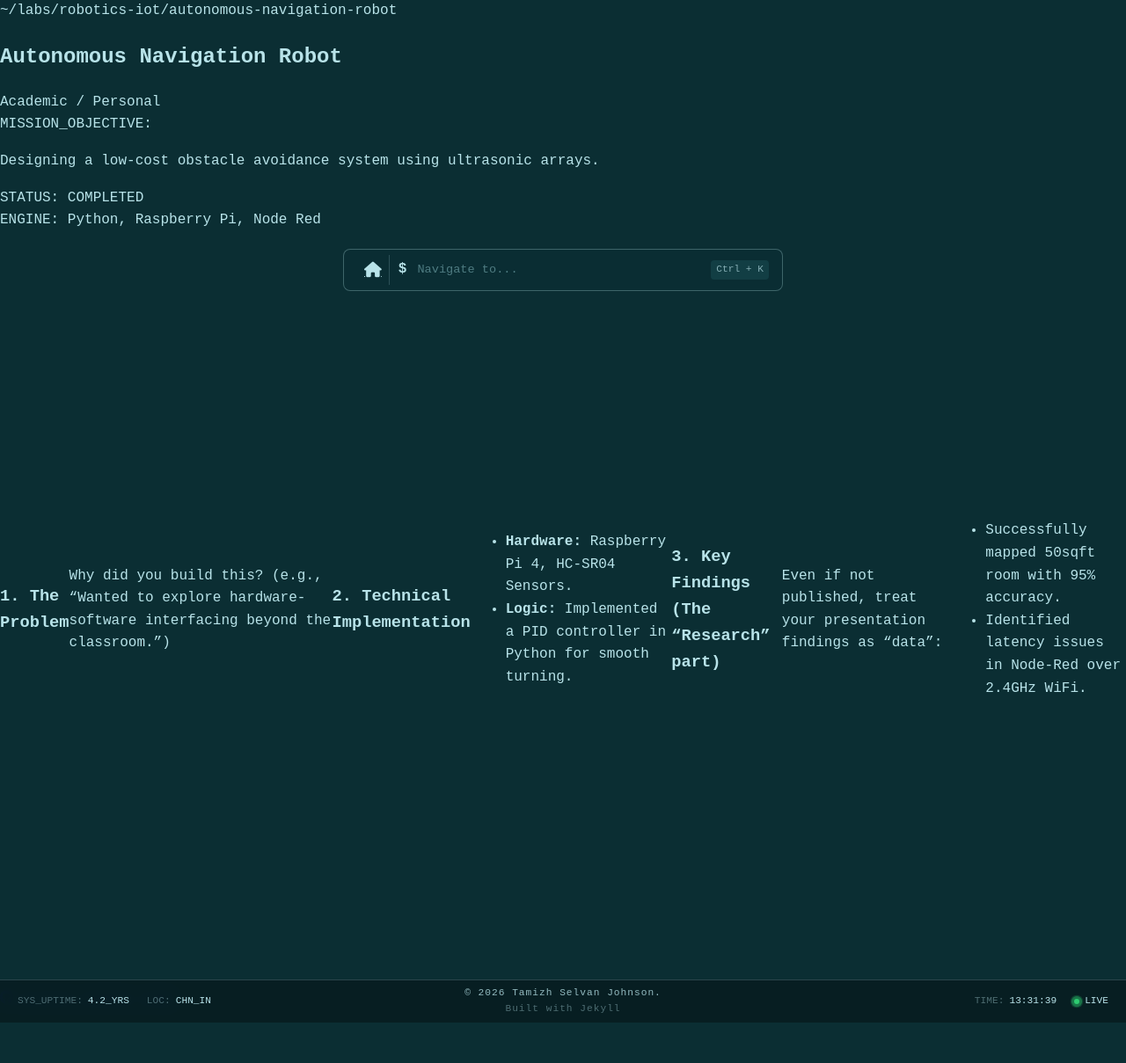
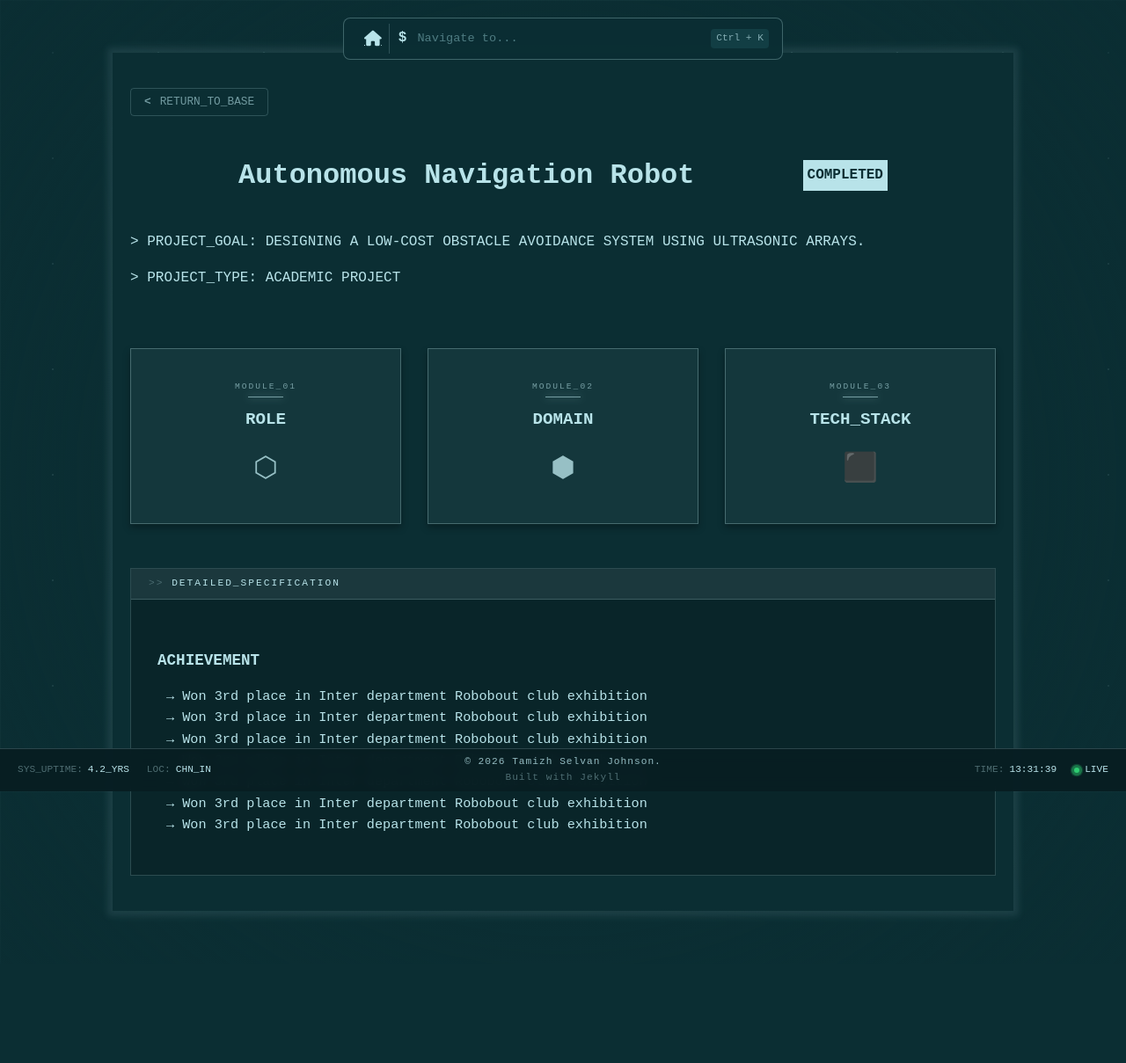
Before and after one commit to TyroTamizh/tyrotamizh.github.io, a Jekyll site: the page built from _academic_projects/automated-robot.md, in a window 1280 px wide. Shown: the whole page at 88% size. Built offline with Jekyll 4.4.1, drawn with Linux system fonts in a browser that asks for light colours; after the commit the page ends 1156 px from its top, so only the background shows below that.

Commit message:
Updated Project view layout

```diff
--- a/_academic_projects/automated-robot.md
+++ b/_academic_projects/automated-robot.md
@@ -1,24 +1,18 @@
 ---
-layout: academic
+layout: projectview
 title: "Autonomous Navigation Robot"
-category: "Robotics / IoT"        # Helps distinguish types of personal work
+role: "Coder"
+type: Academic Project
+category: "Robotics / IoT"
 tools: [Python, Raspberry Pi, Node Red]
 status: "COMPLETED"               # or "IN_DEVELOPMENT"
-project_type: "Academic / Personal"
-repository: "github.com/username/repo" # Link to your code
-mission_objective: "Designing a low-cost obstacle avoidance system using ultrasonic arrays."
+objective: "Designing a low-cost obstacle avoidance system using ultrasonic arrays."
 ---
-
-### 1. The Problem
-Why did you build this? (e.g., "Wanted to explore hardware-software interfacing beyond the classroom.")
-
-### 2. Technical Implementation
-
-
-* **Hardware:** Raspberry Pi 4, HC-SR04 Sensors.
-* **Logic:** Implemented a PID controller in Python for smooth turning.
-
-### 3. Key Findings (The "Research" part)
-Even if not published, treat your presentation findings as "data":
-* Successfully mapped 50sqft room with 95% accuracy.
-* Identified latency issues in Node-Red over 2.4GHz WiFi.
+## Achievement
+* Won 3rd place in Inter department Robobout club exhibition
+* Won 3rd place in Inter department Robobout club exhibition
+* Won 3rd place in Inter department Robobout club exhibition
+* Won 3rd place in Inter department Robobout club exhibition
+* Won 3rd place in Inter department Robobout club exhibition
+* Won 3rd place in Inter department Robobout club exhibition
+* Won 3rd place in Inter department Robobout club exhibition
--- a/_layouts/academic.html
+++ /dev/null
@@ -1,38 +0,0 @@
----
-layout: default
----
-<article class="project-view academic-view">
-  <header class="project-header">
-    <div class="breadcrumb">~/labs/{{ page.category | slugify }}/{{ page.title | slugify }}</div>
-    <div class="header-main">
-      <h1>{{ page.title }}</h1>
-      <span class="type-tag">{{ page.project_type }}</span>
-    </div>
-
-    <div class="mission-brief">
-      <div class="brief-label">MISSION_OBJECTIVE:</div>
-      <p>{{ page.mission_objective }}</p>
-    </div>
-
-    <div class="specs-bar">
-      <div class="spec-item">
-        <span class="s-label">STATUS:</span>
-        <span class="s-value {% if page.status == 'COMPLETED' %}success{% endif %}">{{ page.status }}</span>
-      </div>
-      <div class="spec-item">
-        <span class="s-label">ENGINE:</span>
-        <span class="s-value">{{ page.tools | join: ", " }}</span>
-      </div>
-    </div>
-  </header>
-
-  <section class="project-content">
-    {{ content }}
-  </section>
-
-  {% if page.repository %}
-  <footer class="code-footer">
-    <a href="https://{{ page.repository }}" class="btn-code"><i class="fab fa-github"></i> ACCESS_SOURCE_CODE</a>
-  </footer>
-  {% endif %}
-</article>
--- /dev/null
+++ b/_layouts/projectview.html
@@ -0,0 +1,85 @@
+---
+layout: default
+---
+<div class="circuit-page-stage">
+  <div class="personal-project-container">
+
+    <header class="project-info-header">
+      <nav class="project-nav">
+        <a href="/projects" class="back-link">
+          <span class="symbol"><</span>
+          <span class="text">RETURN_TO_BASE</span>
+        </a>
+      </nav>
+
+      <div class="header-line">
+        <h1>{{ page.title }}</h1>
+        <div class="status hidden-mobile">{{page.status | upcase}}</div>
+      </div>
+
+      {% if page.company %}
+        <p class="status-line">> OBJECTIVE: {{page.objective | upcase}}</p>
+        <p class="status-line">> ORGANIZATION: {{page.company | upcase}}</p>
+        {% elsif page.type %}
+        <p class="status-line">> PROJECT_GOAL: {{page.objective | upcase}}</p>
+        <p class="status-line">> PROJECT_TYPE: {{page.type | upcase}}</p>
+      {% endif %}
+    </header>
+
+    <div class="module-grid">
+
+      <div class="flip-card" onclick="this.classList.toggle('flipped')">
+        <div class="card-inner">
+          <div class="card-front">
+            <div class="module-label">MODULE_01</div>
+            <h3>ROLE</h3>
+            <div class="icon">⬡</div>
+          </div>
+          <div class="card-back">
+            <p>{{ page.role}}</p>
+          </div>
+        </div>
+      </div>
+
+      <div class="flip-card" onclick="this.classList.toggle('flipped')">
+        <div class="card-inner">
+          <div class="card-front">
+            <div class="module-label">MODULE_02</div>
+            <h3>DOMAIN</h3>
+            <div class="icon">⬢</div>
+          </div>
+          <div class="card-back">
+            <p>{{ page.category }}</p>
+          </div>
+        </div>
+      </div>
+
+      <div class="flip-card" onclick="this.classList.toggle('flipped')">
+        <div class="card-inner">
+          <div class="card-front">
+            <div class="module-label">MODULE_03</div>
+            <h3>TECH_STACK</h3>
+            <div class="icon">⬛</div>
+          </div>
+          <div class="card-back">
+            <ul>
+              {% for tool in page.tools %}
+              <li>{{ tool }}</li>
+              {% endfor %}
+            </ul>
+          </div>
+        </div>
+      </div>
+
+    </div>
+
+    <div class="projDescription">
+      <div class="desc-header">
+        <span class="prefix">>></span> DETAILED_SPECIFICATION
+      </div>
+      <div class="desc-content">
+        {{ content }}
+      </div>
+    </div>
+  </div>
+</div>
--- a/_sass/_projects_view.scss
+++ b/_sass/_projects_view.scss
@@ -1,139 +1,351 @@
-.professional-layout-wrapper {
+.circuit-page-stage {
   width: 100%;
-  height: calc(100vh - 60px);
-  min-height: 85vh; // Takes up most of the screen height
+  min-height: 100vh; // Forces it to fill the screen height
+  background-color: $darkbgColor;
+  position: relative;
+  overflow-x: hidden; // Prevents horizontal scroll from 3D tilts
   display: flex;
-  align-items: center;      // Vertical
-  justify-content: center; // Horizontal
-  padding: 60px 0; // Gives space for your Nav and Footer
+  align-items: center;
+  justify-content: center;
+  display: block;
+  overflow-y: auto;
+
+  background-image: linear-gradient(rgba($accent1, 0.07) 1px, transparent 1px),
+    linear-gradient(90deg, rgba($accent1, 0.07) 1px, transparent 1px);
+  background-size: 60px 60px;
+  background-attachment: fixed; // Keep the circuit still while scrolling
+
+  &::before {
+    content: "";
+    position: absolute;
+    top: 0;
+    left: 0;
+    right: 0;
+    bottom: 0;
+    // The "Nodes" at intersections
+    background-image: radial-gradient(
+      circle,
+      rgba($accent1, 0.2) 1px,
+      transparent 1px
+    );
+    background-size: 120px 120px;
+    background-attachment: fixed;
+    pointer-events: none;
+  }
+
+  // Optional: A soft vignette to make the center "glow"
+  &::after {
+    content: "";
+    position: absolute;
+    top: 0;
+    left: 0;
+    width: 100%;
+    height: 100%;
+    background: radial-gradient(
+      circle at center,
+      transparent 20%,
+      rgba($darkbgColor, 0.8) 100%
+    );
+    pointer-events: none;
+  }
+}
+.personal-project-container {
+  box-shadow: 0 0 8px 6px rgba($accent1, 0.1);
   background-color: $darkbgColor;
+  max-width: 1100px;
+  width: 80%;
+  margin: 60px auto;
+  padding: 40px 20px;
+  position: relative;
+  z-index: 2;
+  display: flex;
+  flex-direction: column;
+  justify-content: center;
+  //min-height: 100vh;
 }
 
-.workspace-container {
-  max-width: 950px;
-  margin: 0 auto;
+.header-line{
   display: flex;
-  flex-direction: column;
-  height: 70vh; // Keeps it compact and centered vertically
-  border: 1px solid rgba($accent1, 0.2);
-  background: $darkbgColor;
-  font-family: $code-font;
-  box-shadow: 0 20px 50px rgba(0,0,0,0.5);
+  align-items: center;
+  justify-content: space-evenly;
 
-  .window-header {
-    background: rgba($accent1, 0.05);
-    padding: 10px 15px;
-    display: flex;
-    border-bottom: 1px solid rgba($accent1, 0.1);
+  .status{
+    background-color: $accent1;
+    color: $darkbgColor;
+    font-weight: bold;
+    padding: 5px;
+  }
+}
+
+.module-grid {
+  display: grid;
+  grid-template-columns: repeat(3, 1fr);
+  gap: 30px;
+  margin-top: 50px;
+  position: relative;
+  z-index: 1;
+}
+.project-nav {
+  margin-bottom: 20px;
+
+  .back-link {
+    display: inline-flex;
     align-items: center;
-    justify-content: space-evenly;
+    gap: 10px;
+    text-decoration: none;
+    font-family: $code-font;
+    font-size: 0.8rem;
+    color: rgba($accent1, 0.6);
+    border: 1px solid rgba($accent1, 0.2);
+    padding: 5px 15px;
+    border-radius: 4px;
+    transition: all 0.3s ease;
 
-    .projHeader { font-size: 0.7rem; opacity: 0.5; }
-    .projectStatus {
-      font-size: 0.7rem;
-      padding: 10px;
-      background-color: green;
+    .symbol {
+      font-weight: bold;
+    }
+
+    &:hover {
+      color: $accent1;
+      border-color: $accent1;
+      background: rgba($accent1, 0.05);
+      box-shadow: 0 0 10px rgba($accent1, 0.2);
+      transform: translateX(-5px); // Subtle movement to the left
+    }
+  }
+}
+
+.flip-card {
+  background-color: transparent;
+  height: 200px;
+  //width: 300px;
+  cursor: pointer;
+
+  &:hover:not(.flipped) {
+    .card-inner {
+      transform: translateY(-10px) rotateX(5deg); // Lifts and tilts slightly forward
+      box-shadow: 0 15px 30px rgba(0, 0, 0, 0.5),
+                  0 0 15px rgba($accent1, 0.2); // Adds a shadow and a soft glow
+    }
+
+    .card-front {
+      border-color: rgba($accent1, 0.8); // Brightens the border
+      background: rgba($accent1, 0.08); // Deepens the inner tint
+
+      .icon {
+        transform: scale(1.1); // Slightly grows the icon
+        filter: drop-shadow(0 0 8px $accent1); // Makes the icon glow
+        transition: all 0.3s ease;
+      }
     }
   }
 
-  .workspace-main {
-   display: flex;
-   flex-direction: column;
+  &.flipped .card-inner {
+    transform: rotateY(180deg);
   }
 
-  .system-sidebar {
-    display: flex;
-    background: rgba($accent1, 0.02);
-    padding: 40px;
-    margin: 10px;
-    align-items: center;
-    justify-content: space-between;
-    gap: 20px;
-
-    .projGroup{
-      display: flex;
-      flex-direction: column;
-    }
-
-    .meta-group {
-      //margin-bottom: 20px;
-      display: flex;
-      flex-direction: column;
-      align-items: center;
-      justify-content: center;
-      word-wrap: break-word;
-      border: 1px solid rgba($lightbgColor, 0.2);
-      padding: 25px;
-      background-color: rgba($accent1, 0.02);
-      label { font-size: 0.6rem; color: $accent1; letter-spacing: 1px; }
-      p { font-size: 0.85rem; margin: 5px 0 0 0; font-weight: bold; white-space:normal;}
-    }
-
-    .tool-list {
-  display: flex;
-  flex-wrap: wrap; // Allows tags to wrap if they hit the 240px wall
-  gap: 5px;
-  list-style: none;
-  padding: 0;
-  align-items: center;
-  justify-content: center;
-
-  li {
-    font-size: 0.75rem;
-    padding: 2px 6px;
-    background: rgba($lightbgColor, 0.5);
-    border: 1px solid rgba($accent1, 0.1);
-  }
-}
+  .card-inner {
+    position: relative;
+    width: 100%;
+    height: 100%;
+    text-align: center;
+    transition: transform 0.6s cubic-bezier(0.4, 0, 0.2, 1);
+    transform-style: preserve-3d;
+    box-shadow: 0 4px 8px rgba(0, 0, 0, 0.3);
   }
 
-  .execution-log {
-    padding: 25px;
-    overflow-y: auto;
+  .card-front,
+  .card-back {
+    position: absolute;
+    width: 100%;
+    height: 100%;
+    backface-visibility: hidden; // Hides the side not facing the user
+    border: 1px solid rgba($accent1, 0.3);
+    padding: 15px;
     display: flex;
     flex-direction: column;
+    justify-content: center;
+    align-items: center;
+  }
 
-    .content-body {
-      font-size: 0.9rem;
-      line-height: 1.5;
-      flex: 1;
-      // Style Markdown bullets as terminal steps
-      ul li {
-        list-style: none;
-        margin-bottom: 10px;
-        &::before { content: ">> "; color: $accent1; }
+  .card-front {
+    background: rgba($accent1, 0.05);
+    color: $accent1;
+
+    .module-label {
+      position: relative;
+      font-size: 0.6rem;
+      opacity: 0.6;
+      letter-spacing: 2px;
+      &::after {
+        content: "";
+        position: absolute;
+        bottom: -5px;
+        left: 50%;
+        transform: translateX(-50%);
+        width: 40px;
+        height: 1px;
+        background: $accent1;
+        box-shadow: 0 0 8px $accent1;
+      }
+    }
+    h3 {
+      margin: 15px 0;
+      font-size: 1.2rem;
+    }
+    .icon {
+      font-size: 2rem;
+      opacity: 0.8;
+    }
+  }
+
+  .card-back {
+    background: $darkbgColor;
+    color: $lightTextColor;
+    transform: rotateY(180deg);
+    text-align: left;
+    font-size: 0.85rem;
+    line-height: 1.4;
+    border-color: $accent1; // Glow on the active side
+
+    ul {
+      padding-left: 15px;
+      li {
+        margin-bottom: 5px;
+        color: $accent1;
       }
     }
   }
 }
 
-@media (max-width: 768px) {
-  .professional-layout-wrapper{
-    padding: 0px !important;
-    margin-top: 5px;
+@keyframes cardHint {
+  0% {
+    transform: rotateY(0deg);
   }
-  .projHeader{
-    font-size: 30px;
+  25% {
+    transform: rotateY(15deg) rotateX(5deg);
+  }
+  50% {
+    transform: rotateY(-10deg) rotateX(-5deg);
+  }
+  100% {
+    transform: rotateY(0deg);
+  }
+}
+
+.hint-wiggle .card-inner {
+  animation: cardHint 1s ease-in-out;
+}
+
+.projDescription {
+  margin-top: 50px;
+  position: relative;
+  border: 1px solid rgba($accent1, 0.2);
+  background: rgba(0, 0, 0, 0.2);
+  padding: 0; // Padding will be on the desc-content
+
+  .desc-header {
+    background: rgba($accent1, 0.1);
+    padding: 8px 20px;
+    font-size: 0.7rem;
+    color: $accent1;
+    letter-spacing: 2px;
+    border-bottom: 1px solid rgba($accent1, 0.2);
+
+    .prefix {
+      animation: blink 1s infinite;
+    }
   }
 
-  .system-sidebar{
-    padding: 5px !important;
-    flex-direction: column;
-    justify-content: space-between;
-    gap: 5px !important;
-  }
-  .projGroup{
-    flex-direction: row !important;
-    justify-content: space-evenly;
-  }
-  .meta-group{
-    border: none !important;
-    // padding: 10px !important;
-    background-color: transparent !important;
-    // height: 10px;
-  }
-  .execution-log{
-    margin: 0 20px;
-    padding: 0px !important;
+  .desc-content {
+    padding: 30px;
+    color: $lightTextColor;
+    font-size: 0.95rem;
+    line-height: 1.6;
+    max-height: 600px; // Increased from 400 for better readability
+    overflow-y: auto; // Enables scrolling inside the container
+
+    // Styling the Markdown elements inside
+    h2, h3 {
+      color: $accent1;
+      margin-top: 25px;
+      font-size: 1.1rem;
+      text-transform: uppercase;
+    }
+
+    p { margin-bottom: 15px; }
+
+    ul {
+      list-style: none;
+      padding-left: 10px;
+      li::before {
+        content: "→ ";
+        color: $accent1;
+      }
+    }
+
+    // Modern scrollbar for the description box
+    &::-webkit-scrollbar { width: 5px; }
+    &::-webkit-scrollbar-track { background: transparent; }
+    &::-webkit-scrollbar-thumb { background: rgba($accent1, 0.3); border-radius: 10px; }
   }
 }
+
+@media (max-width: 768px) {
+  .circuit-page-stage {
+    // Ensure the circuit pattern doesn't feel too zoomed in on mobile
+    background-size: 40px 40px;
+
+    &::before {
+      background-size: 80px 80px; // Scale down nodes
+    }
+  }
+
+  .personal-project-container {
+    width: 95%;      // Use more of the screen width
+    padding: 40px 15px; // Reduce padding for more content space
+    margin: 20px auto;
+  }
+
+  .module-grid {
+    grid-template-columns: 1fr; // Stack cards vertically
+    gap: 20px;
+    margin-top: 30px;
+  }
+
+  .flip-card {
+    height: 150px; // Slightly shorter cards for mobile to see more at once
+    touch-action: manipulation;
+
+    .card-front, .card-back {
+      padding: 20px;
+    }
+
+    .card-front {
+    .icon { font-size: 1.5rem; }
+    .module-label { font-size: 0.55rem; }
+  }
+
+    h3 {
+      font-size: 1.1rem;
+    }
+  }
+
+  .projDescription {
+    margin-top: 30px;
+
+    .desc-content {
+      padding: 20px;
+      max-height: none; // Allow the description to grow naturally instead of internal scroll
+      overflow-y: visible;
+      font-size: 0.9rem; // Slightly smaller text for readability
+    }
+  }
+  .project-nav {
+    margin-bottom: 10px;
+    .back-link {
+      font-size: 0.7rem;
+      padding: 4px 10px;
+    }
+  }
+}
--- a/assets/js/scripts.js
+++ b/assets/js/scripts.js
@@ -4,7 +4,7 @@ document.addEventListener("DOMContentLoaded", () => {
   const paletteText = document.getElementById("palette-text");
 
   const observerOptions = {
-  threshold: 0.6 // Change text when 60% of section is visible
+    threshold: 0.6, // Change text when 60% of section is visible
   };
 
   const observer = new IntersectionObserver((entries) => {
@@ -64,13 +64,12 @@ sections.forEach((section) => observer.observe(section));
     }
   );
 
-  document.querySelectorAll(".reveal").forEach(el =>
-    revealObserver.observe(el)
-  );
+  document
+    .querySelectorAll(".reveal")
+    .forEach((el) => revealObserver.observe(el));
 
   // Ensure hero content is visible immediately
   document.querySelector(".hero .reveal")?.classList.add("active");
-
 
   /* =====================================================
    * 2. Vertical Ticker
@@ -97,10 +96,11 @@ sections.forEach((section) => observer.observe(section));
   }
 
   /* Add this to your existing scroll reveal logic */
-const staggerObserver = new IntersectionObserver((entries) => {
+  const staggerObserver = new IntersectionObserver(
+    (entries) => {
       entries.forEach((entry) => {
         if (entry.isIntersecting) {
-      const cards = entry.target.querySelectorAll('.skill-category');
+          const cards = entry.target.querySelectorAll(".skill-category");
           cards.forEach((card, index) => {
             setTimeout(() => {
               card.style.opacity = "1";
@@ -109,12 +109,14 @@ const staggerObserver = new IntersectionObserver((entries) => {
           });
         }
       });
-}, { threshold: 0.2 });
+    },
+    { threshold: 0.2 }
+  );
 
-const skillsGrid = document.querySelector('.skills-grid');
+  const skillsGrid = document.querySelector(".skills-grid");
   if (skillsGrid) {
     // Initialize cards to be invisible
-  skillsGrid.querySelectorAll('.skill-category').forEach(card => {
+    skillsGrid.querySelectorAll(".skill-category").forEach((card) => {
       card.style.opacity = "0";
       card.style.transform = "translateY(20px)";
       card.style.transition = "all 0.5s ease-out";
@@ -123,22 +125,24 @@ if (skillsGrid) {
   }
 
   //Adding Current date to footer
-const dateElement = document.getElementById('current-date');
+  const dateElement = document.getElementById("current-date");
   if (dateElement) {
     const today = new Date();
-    const options = { year: 'numeric', month: 'short', day: 'numeric' };
-    dateElement.textContent = today.toLocaleDateString('en-IN', options).toUpperCase();
+    const options = { year: "numeric", month: "short", day: "numeric" };
+    dateElement.textContent = today
+      .toLocaleDateString("en-IN", options)
+      .toUpperCase();
   }
 
   function updateClock() {
-  const clockElement = document.getElementById('live-clock');
+    const clockElement = document.getElementById("live-clock");
     if (clockElement) {
       const now = new Date();
-    const timeString = now.toLocaleTimeString('en-IN', {
+      const timeString = now.toLocaleTimeString("en-IN", {
         hour12: false,
-      hour: '2-digit',
-      minute: '2-digit',
-      second: '2-digit'
+        hour: "2-digit",
+        minute: "2-digit",
+        second: "2-digit",
       });
       clockElement.textContent = timeString;
     }
@@ -146,14 +150,37 @@ function updateClock() {
   setInterval(updateClock, 1000);
   updateClock(); // Initial call
 
+  // Subtle Wiggle
+  const cards = document.querySelectorAll('.flip-card');
+
+  // Create an observer to trigger the hint when the user scrolls to the cards
+  const cardObserver = new IntersectionObserver((entries) => {
+    entries.forEach(entry => {
+      if (entry.isIntersecting) {
+        // Add a temporary wiggle class to each card with a staggered delay
+        cards.forEach((card, index) => {
+          setTimeout(() => {
+            card.classList.add('hint-wiggle');
+            // Remove it after the animation finishes
+            setTimeout(() => card.classList.remove('hint-wiggle'), 1000);
+          }, index * 150);
+        });
+        cardObserver.unobserve(entry.target);
+      }
+    });
+  }, { threshold: 0.5 });
+
+  const grid = document.querySelector('.module-grid');
+  if(grid) cardObserver.observe(grid);
+
 });
 
 // Contacts
 function initiateConnection(type, url) {
-  const consoleBox = document.getElementById('status-console');
-  const output = document.getElementById('console-output');
+  const consoleBox = document.getElementById("status-console");
+  const output = document.getElementById("console-output");
 
-  consoleBox.classList.add('active');
+  consoleBox.classList.add("active");
   output.innerHTML = "";
 
   const lines = [
@@ -163,13 +190,13 @@ function initiateConnection(type, url) {
     `> Reply from 127.0.0.1: time=12ms`,
     `> Reply from 127.0.0.1: time=10ms`,
     `> Handshake successful.`,
-    `> Launching secure tunnel...`
+    `> Launching secure tunnel...`,
   ];
 
   let lineIndex = 0;
   const printLine = () => {
     if (lineIndex < lines.length) {
-      const p = document.createElement('p');
+      const p = document.createElement("p");
       p.textContent = lines[lineIndex];
       p.style.margin = "2px 0";
       output.appendChild(p);
@@ -181,7 +208,7 @@ function initiateConnection(type, url) {
       setTimeout(printLine, 150);
     } else {
       setTimeout(() => {
-        window.open(url, '_blank');
+        window.open(url, "_blank");
         // Optional: Keep console open for a bit or close it
         // consoleBox.classList.remove('active');
       }, 600);
@@ -192,28 +219,28 @@ function initiateConnection(type, url) {
 }
 
 function togglePalette() {
-  document.getElementById('palette-menu').classList.toggle('open');
+  document.getElementById("palette-menu").classList.toggle("open");
 }
 
 // Close palette when clicking outside
-document.addEventListener('click', (e) => {
-  const nav = document.querySelector('.command-palette-nav');
+document.addEventListener("click", (e) => {
+  const nav = document.querySelector(".command-palette-nav");
   if (!nav.contains(e.target)) {
-    document.getElementById('palette-menu').classList.remove('open');
+    document.getElementById("palette-menu").classList.remove("open");
   }
 });
 
 // Shortcut key (Ctrl + K or Cmd + K)
-document.addEventListener('keydown', (e) => {
-  if ((e.ctrlKey || e.metaKey) && e.key === 'k') {
+document.addEventListener("keydown", (e) => {
+  if ((e.ctrlKey || e.metaKey) && e.key === "k") {
     e.preventDefault();
     togglePalette();
   }
 });
 
 // Close palette when a link is clicked
-document.querySelectorAll('.palette-dropdown a').forEach(link => {
-  link.addEventListener('click', () => {
-    document.getElementById('palette-menu').classList.remove('open');
+document.querySelectorAll(".palette-dropdown a").forEach((link) => {
+  link.addEventListener("click", () => {
+    document.getElementById("palette-menu").classList.remove("open");
   });
 });
```
Also changed, not shown: _layouts/professional.html (deleted, +0 -42 lines), _professional_projects/test-automation-framework.md (+1 -1 lines). Lines whose indentation alone changed are shown as unchanged.
